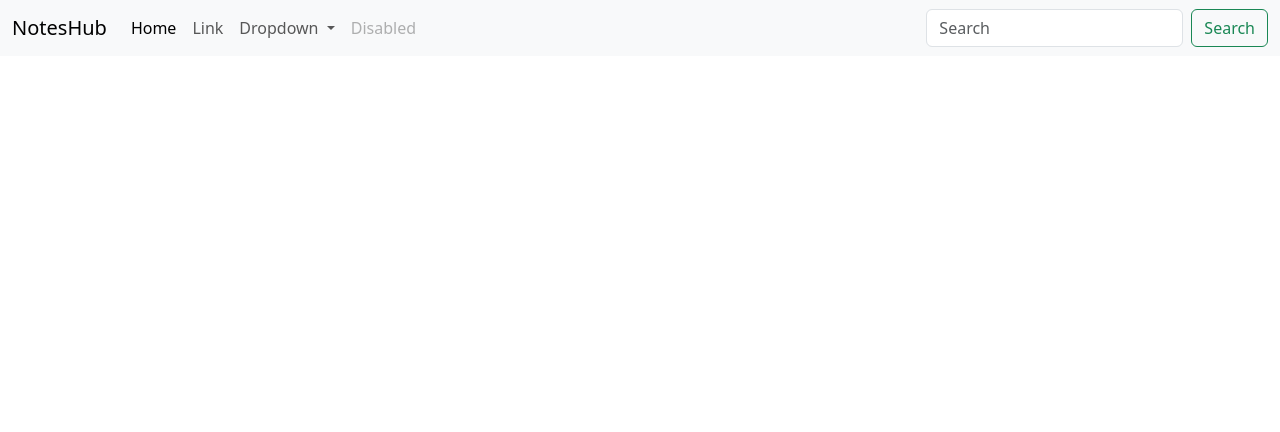
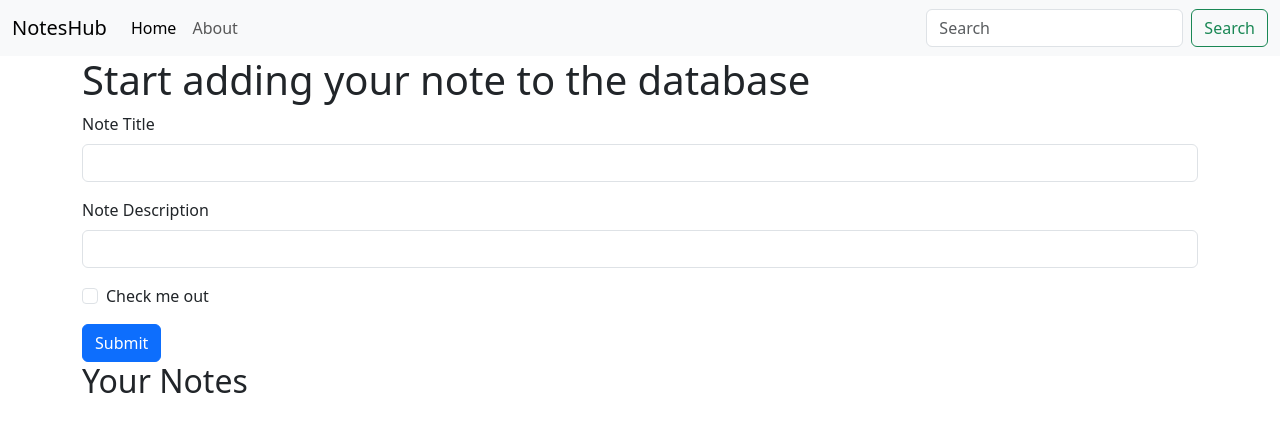
Before and after one commit to Deepali-Shrivastav/KeepNote, a FastAPI app: page / in a window 1280 px wide. Shown: the top 432 px of the page. Run offline with FastAPI, Linux system fonts and the light colour scheme; data that the repository does not hold is empty.

Commit message:
added index.html

```diff
--- a/templates/index.html
+++ b/templates/index.html
@@ -19,21 +19,7 @@
           <a class="nav-link active" aria-current="page" href="#">Home</a>
         </li>
         <li class="nav-item">
-          <a class="nav-link" href="#">Link</a>
-        </li>
-        <li class="nav-item dropdown">
-          <a class="nav-link dropdown-toggle" href="#" role="button" data-bs-toggle="dropdown" aria-expanded="false">
-            Dropdown
-          </a>
-          <ul class="dropdown-menu">
-            <li><a class="dropdown-item" href="#">Action</a></li>
-            <li><a class="dropdown-item" href="#">Another action</a></li>
-            <li><hr class="dropdown-divider"></li>
-            <li><a class="dropdown-item" href="#">Something else here</a></li>
-          </ul>
-        </li>
-        <li class="nav-item">
-          <a class="nav-link disabled" aria-disabled="true">Disabled</a>
+          <a class="nav-link" href="#">About</a>
         </li>
       </ul>
       <form class="d-flex" role="search">
@@ -46,8 +32,34 @@
 
 
     <div class="container">
+    <h1>Start adding your note to the database</h1>
+      <form method="post">
+  <div class="mb-3">
+    <label for="title" class="form-label">Note Title</label>
+    <input type="text" class="form-control" id="title" aria-describedby="emailHelp">
+  </div>
+  <div class="mb-3">
+    <label for="desc" class="form-label">Note Description</label>
+    <input type="text" class="form-control" id="desc" aria-describedby="emailHelp">
+  </div>
+  <div class="mb-3 form-check">
+    <input type="checkbox" class="form-check-input" id="exampleCheck1">
+    <label class="form-check-label" for="exampleCheck1">Check me out</label>
+  </div>
+  <button type="submit" class="btn btn-primary">Submit</button>
+</form>
+    </div>
 
+    <div class="container">
+      <h2>Your Notes</h2>
+      {% for item in newDocs %}
+        <div>
+          {{ item.note }}
+        </div>
+      {% endfor %}
     </div>
+
+
     <script src="https://cdn.jsdelivr.net/npm/bootstrap@5.3.6/dist/js/bootstrap.bundle.min.js" integrity="sha384-j1CDi7MgGQ12Z7Qab0qlWQ/Qqz24Gc6BM0thvEMVjHnfYGF0rmFCozFSxQBxwHKO" crossorigin="anonymous"></script>
   </body>
 </html>
```
